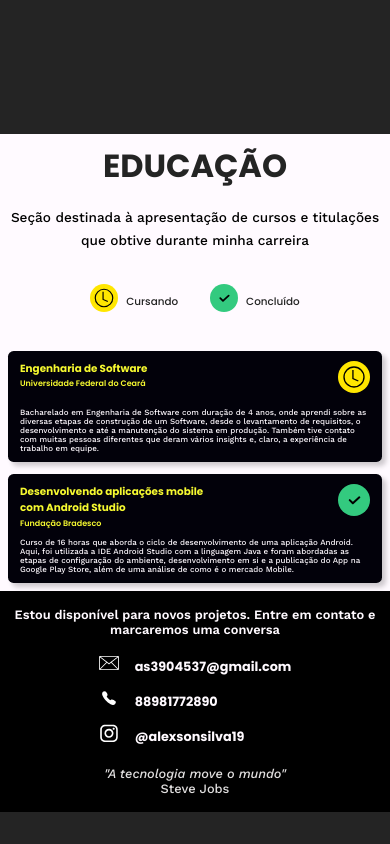
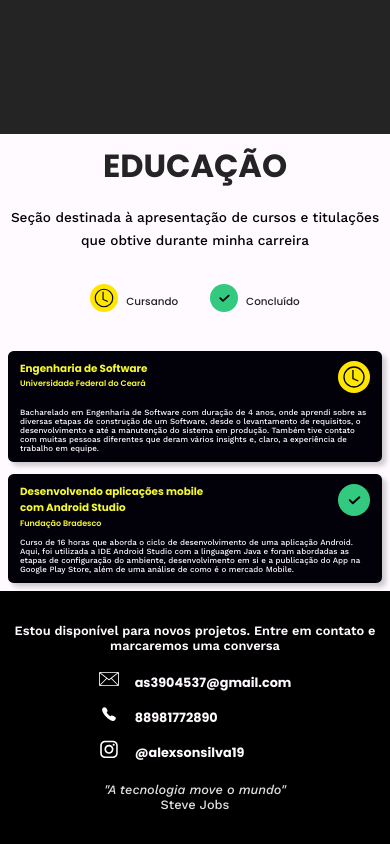
Before and after one commit to alexsonalmeida/portifolioPessoalVercel, a plain HTML site: page index.html in a window 390 px wide. Shown: the part 2917-3761 px from the top of the page. Before the commit the page ends 3729 px from the top, so only its background shows below. Drawn offline with nearby package versions, Linux system fonts and the light colour scheme.

Commit message:
adicao de novos estilos

```diff
--- a/styles/contato.css
+++ b/styles/contato.css
@@ -215,7 +215,7 @@
 @media (max-width: 500px) {
     .contato {
         gap: 1rem;
-        padding: 1rem 0.1rem;
+        padding: 2rem 0.1rem;
     }
 
     .contatoMensagem {
```
